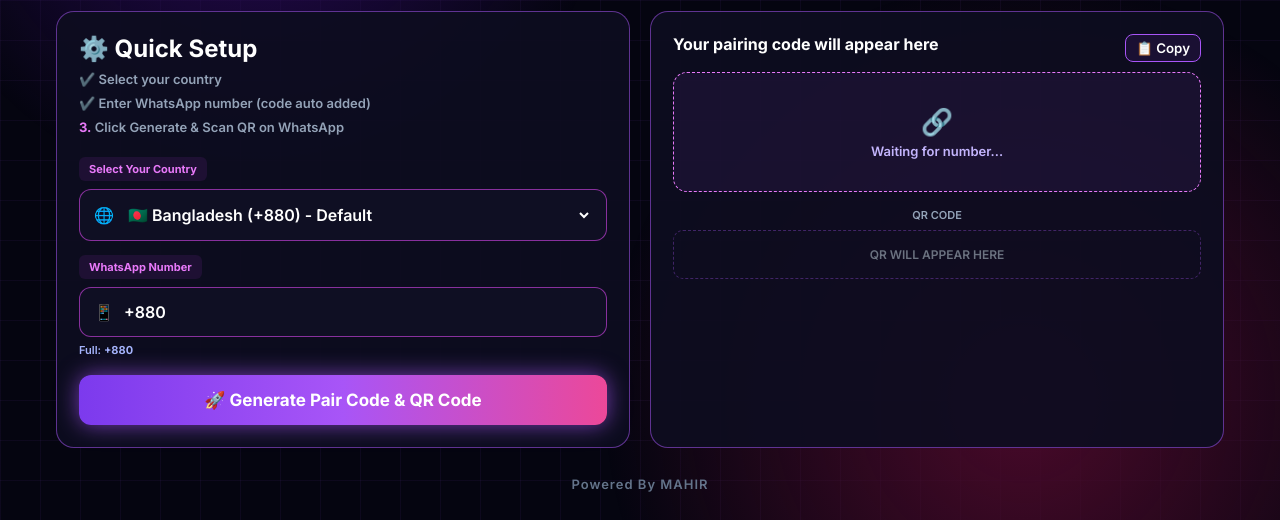
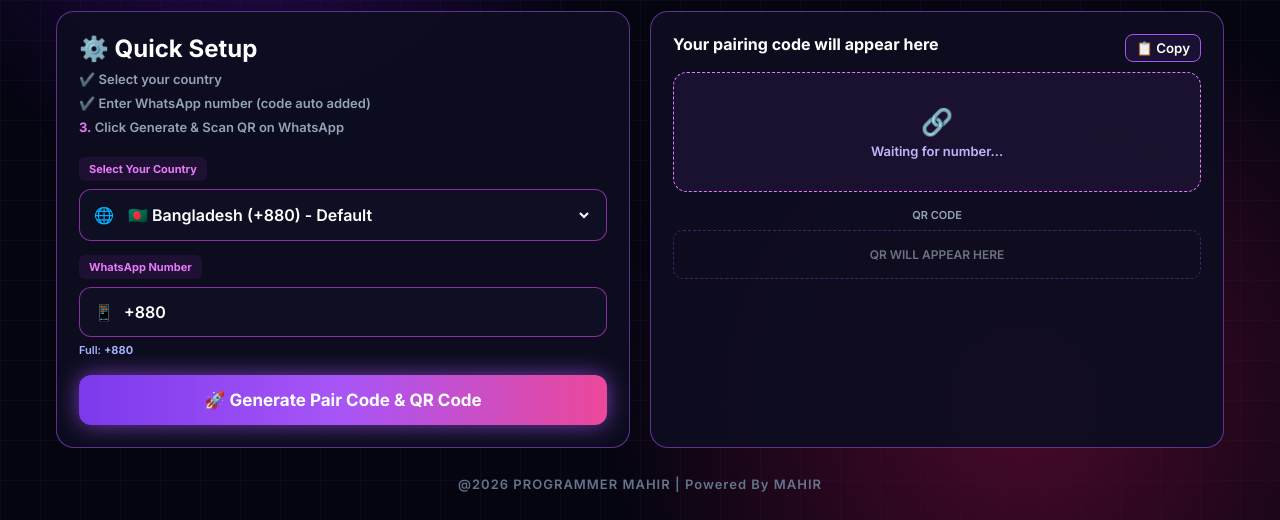
Before and after one commit to mahirprogrammer/Mahir-bot, a website: page public/index.html in a window 1280 px wide. Shown: the part 280-800 px from the top of the page. Drawn offline with Linux system fonts and the light colour scheme.

Commit message:
Update index.html

```diff
--- a/public/index.html
+++ b/public/index.html
@@ -18,7 +18,7 @@
 <div class="label">WhatsApp Number</div><div class="inputBox">📱 <input id="number" type="text" value="+880 " placeholder="+880"></div><div style="font-size:11px;color:#a5b4fc;margin-top:6px">Full: <b id="fullPreview">+880</b></div>
 <button class="btn" id="genBtn" onclick="generate()">🚀 Generate Pair Code & QR Code</button></div>
 <div class="card"><div style="display:flex;justify-content:space-between"><span style="font-weight:700">Your pairing code will appear here</span><button onclick="copyCode()" style="background:#1a1033;border:1px solid #a855f7;color:#fff;padding:5px 10px;border-radius:8px;cursor:pointer">📋 Copy</button></div><div class="codeBox"><div id="waiting"><div style="font-size:26px">🔗</div><div style="color:#c4b5fd;font-size:13px;margin-top:6px">Waiting for number...</div></div><div id="loader" style="display:none;text-align:center"><div style="width:32px;height:32px;border:3px solid #a855f744;border-top-color:#e879f9;border-radius:50%;animation:spin 1s linear infinite;margin:0 auto 8px"></div><div style="color:#e879f9;font-weight:800">Generating...</div></div><div id="result" style="display:none"><div class="code" id="pairCode"></div><div id="expire" style="font-size:11px;color:#86efac;margin-top:6px"></div></div></div><div style="text-align:center;margin-top:16px"><div style="font-size:11px;color:#94a3b8">QR CODE</div><div id="qrBox" style="width:200px;height:200px;background:#fff;border-radius:12px;padding:8px;margin:10px auto;display:none"><img id="qrImg" style="width:100%;height:100%"></div><div id="qrPlaceholder" style="border:1px dashed #a855f755;padding:16px;border-radius:10px;color:#6b7280;font-size:12px;margin-top:8px">QR WILL APPEAR HERE</div></div></div></div>
-<div class="footer">Powered By MAHIR</div>
+<div class="footer">@2026 PROGRAMMER MAHIR | Powered By MAHIR</div>
 <script>
 const countryEl=document.getElementById('country'), numberEl=document.getElementById('number'), fullPreview=document.getElementById('fullPreview');
 function upd(){let c=countryEl.value.replace(/\D/g,''), n=numberEl.value.replace(/\D/g,''); if(n.startsWith(c)) n=n.slice(c.length); let f=c+n; fullPreview.innerText='+'+f; return f;}
```
